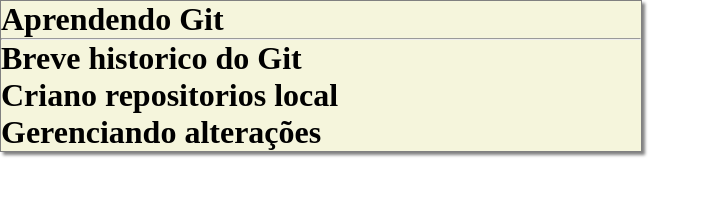
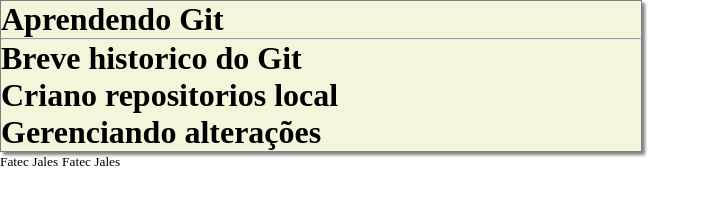
Before and after one commit to c410gab/si_intro_git, a plain HTML site: page index.html in a window 1280 px wide. Shown: the whole page, without its empty margins (0-710 px from the left). Drawn offline with Linux system fonts and the light colour scheme.

Commit message:
Link Added, readme file added

```diff
--- a/index.html
+++ b/index.html
@@ -17,6 +17,9 @@
             <li>Gerenciando alterações</li>
         </ul>
     </div>
-
+    <footer>
+        <small>Fatec Jales</small>
+        <small><a href="http://www.fatecjales.edu.br" target="_bl"></a>Fatec Jales</small>
+    </footer>
 </body>
 </html>
```
Also changed, not shown: readme.txt (added).
